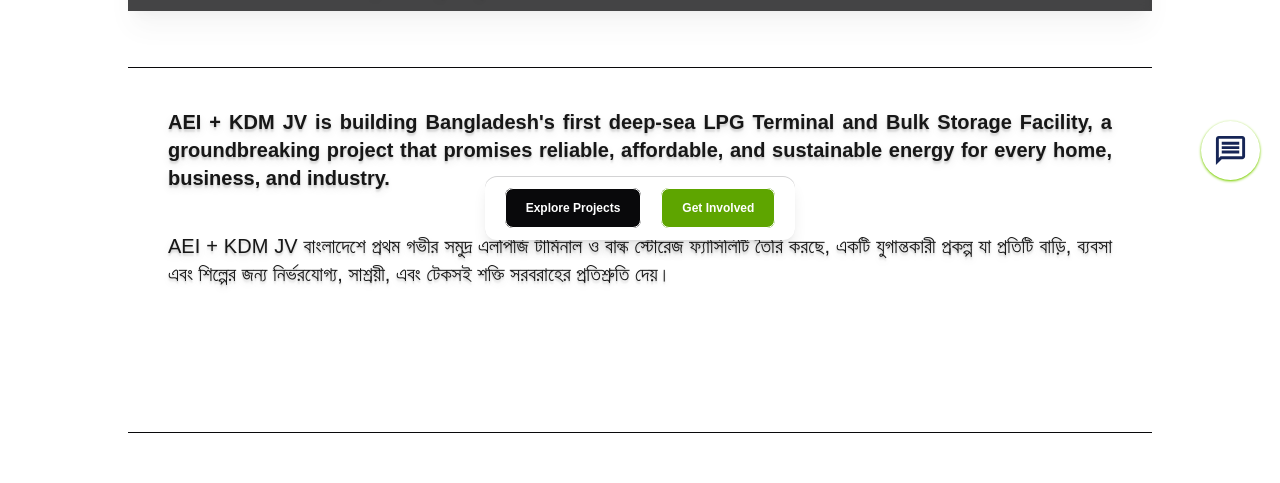
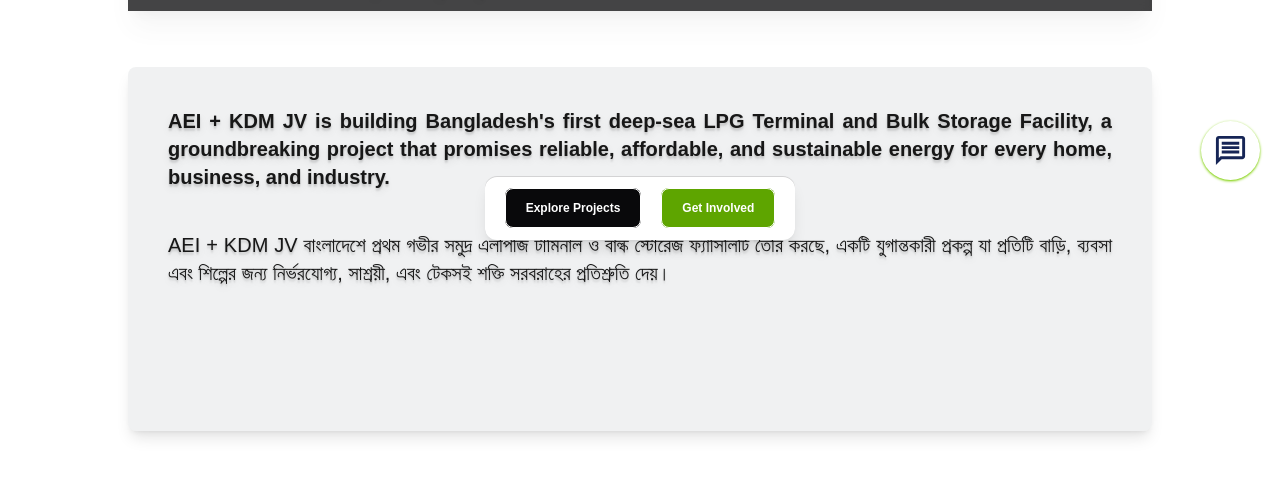
Before and after one commit to iamzehan/AEI-KDM-JointVenture, a Next.js app: page / in a window 1280 px wide. Shown: the part 560-1043 px from the top of the page. Built offline with nearby package versions, Linux system fonts and the light colour scheme; grey boxes are pictures that could not be loaded; a web font is replaced by a local one.

Commit message:
update(iamzehan): Minor style changes

```diff
--- a/src/components/home/description.tsx
+++ b/src/components/home/description.tsx
@@ -12,8 +12,7 @@
     my-10 p-3 md:p-10 flex
     flex-col gap-10
     md:static text-justify
-    h-full w-full
-    border-b border-t border-zinc-950
+    h-full w-full bg-gray-500/10 shadow-lg rounded-lg
     ">
       <p className="text-xl md:text-shadow-lg font-bold">
         {description.eng}
```
